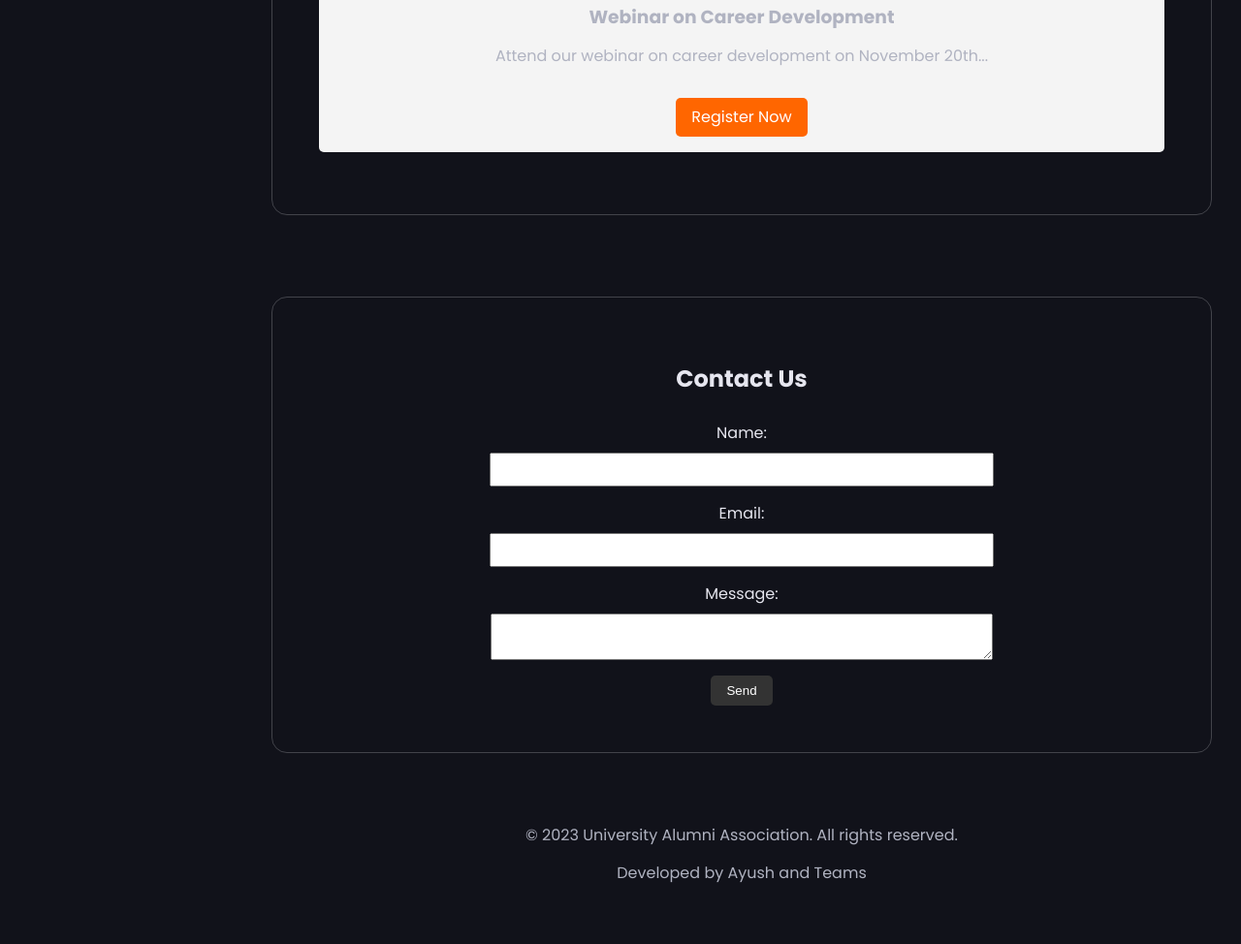
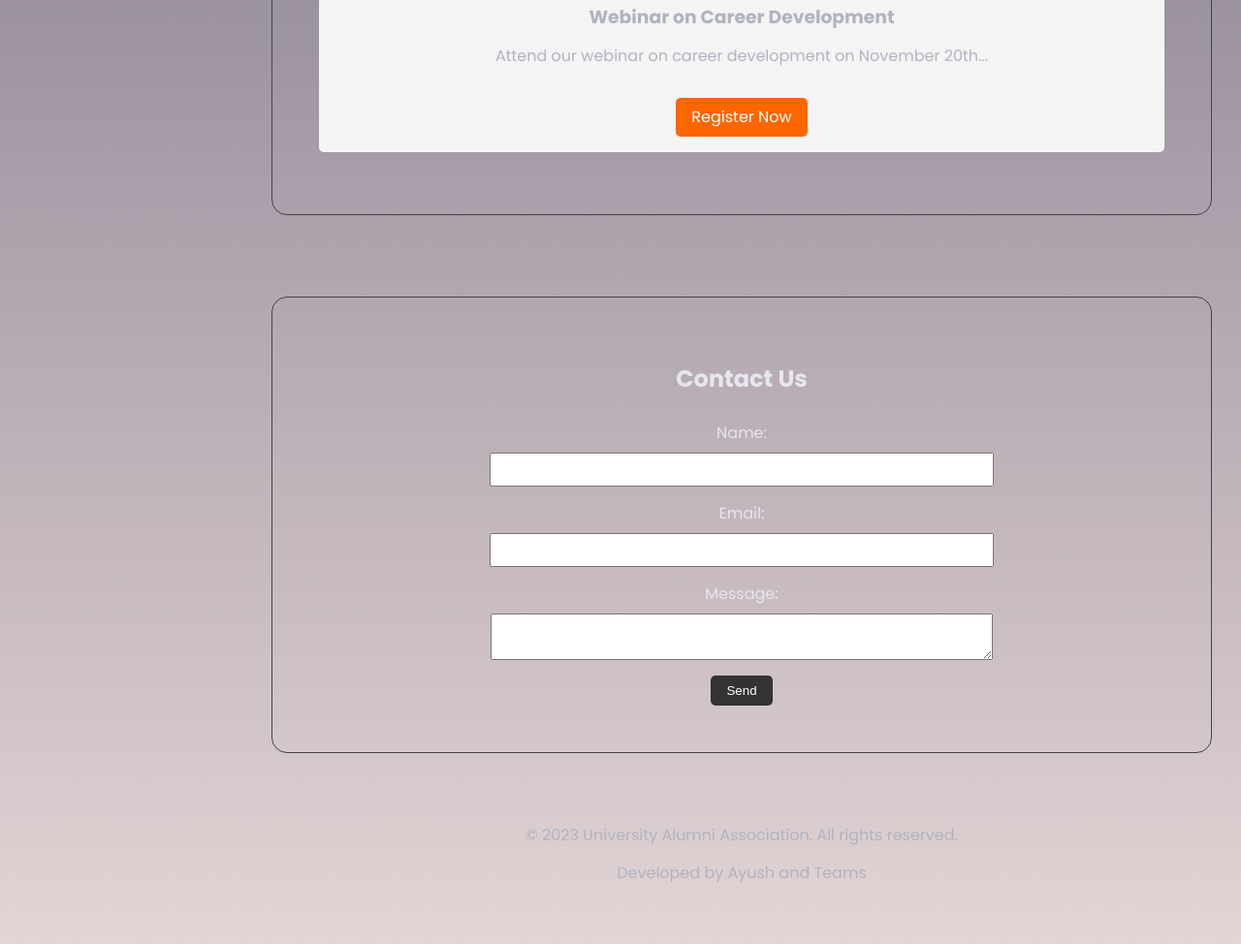
Before and after one commit to Ayushcodespy/prototype_demo, a Flask app: page / in a window 1280 px wide. Shown: the part 2080-3054 px from the top of the page at 97% size. Run offline with Flask 3, Linux system fonts and the light colour scheme; the visitor is signed in with stand-in values (Sample User, id 1).

Commit message:
home page added

```diff
--- a/static/styles/home.css
+++ b/static/styles/home.css
@@ -18,7 +18,9 @@ html{
 body{
   min-height: 100vh;
   min-height: 100dvh;
-  background-color: var(--base-clr);
+  background: linear-gradient(to bottom, rgb(2, 2, 45), rgb(227, 213, 213));
+  background-repeat: no-repeat;
+  background-size: contain;
   color: var(--text-clr);
   display: grid;
   grid-template-columns: auto 1fr;
@@ -220,7 +222,7 @@ main p{
 
 
 .hero {
-  background: url(https://encrypted-tbn0.gstatic.com/images?q=tbn:ANd9GcRKivvwviZEIWSn37AktW02XYUiufInNC35dQ&s) no-repeat center center/cover ;
+  /* background: url(https://encrypted-tbn0.gstatic.com/images?q=tbn:ANd9GcRKivvwviZEIWSn37AktW02XYUiufInNC35dQ&s) no-repeat center center/cover ; */
   color: #fff;
   text-align: center;
   padding: 5rem 0;
```
